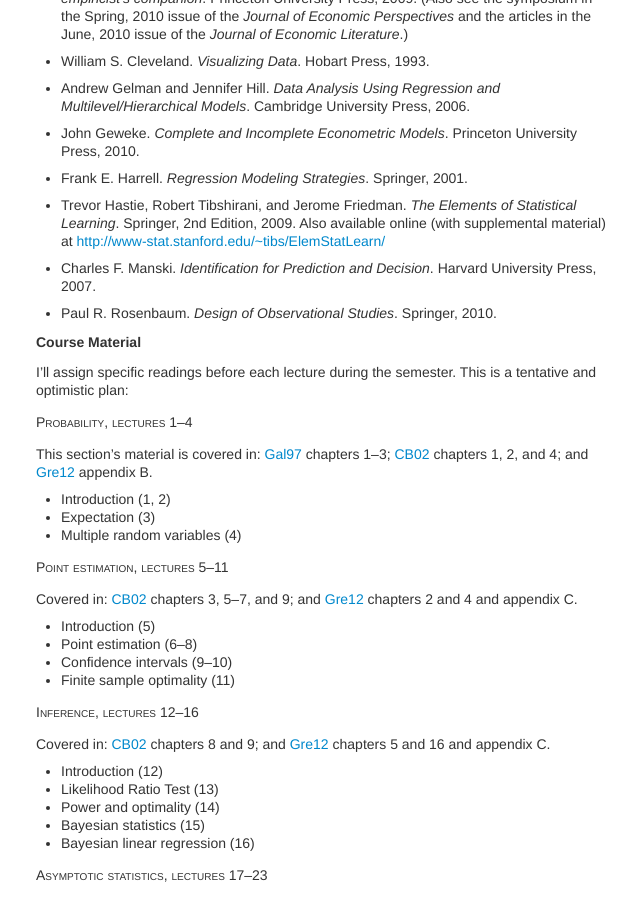
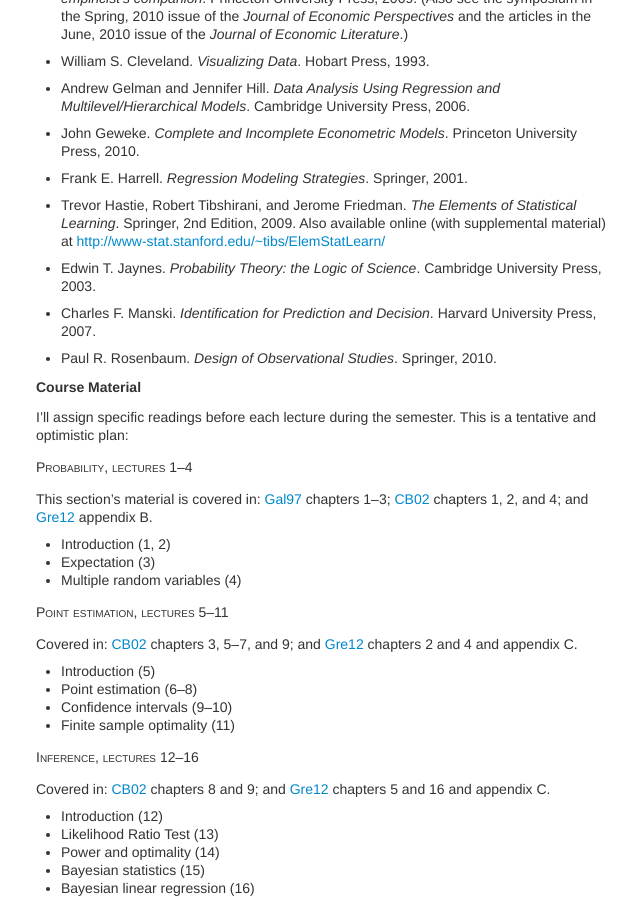
Before and after one commit to mmkuang/grayclhn.github.io, a Jekyll site: the page built from blog/_posts/2013-08-26-syllabus-671.md, in a window 1280 px wide and 900 px high, scrolled down 2657 px. Shown: the whole window, without its empty margins (619-1259 px from the left). Built offline with Jekyll 4.4.1, drawn with Linux system fonts in a browser that asks for light colours; Markdown is read by kramdown in place of the engine named in the settings.

Commit message:
Add Jaynes's book to 671 recommended list

```diff
--- a/blog/_posts/2013-08-26-syllabus-671.md
+++ b/blog/_posts/2013-08-26-syllabus-671.md
@@ -217,6 +217,9 @@ alphabetical order:
   Also available online (with supplemental material) at
   <http://www-stat.stanford.edu/~tibs/ElemStatLearn/>
 
+* Edwin T. Jaynes. *Probability Theory: the Logic of
+  Science*. Cambridge University Press, 2003.
+
 * Charles F. Manski. *Identification for Prediction and Decision*.
   Harvard University Press, 2007.
 
```
